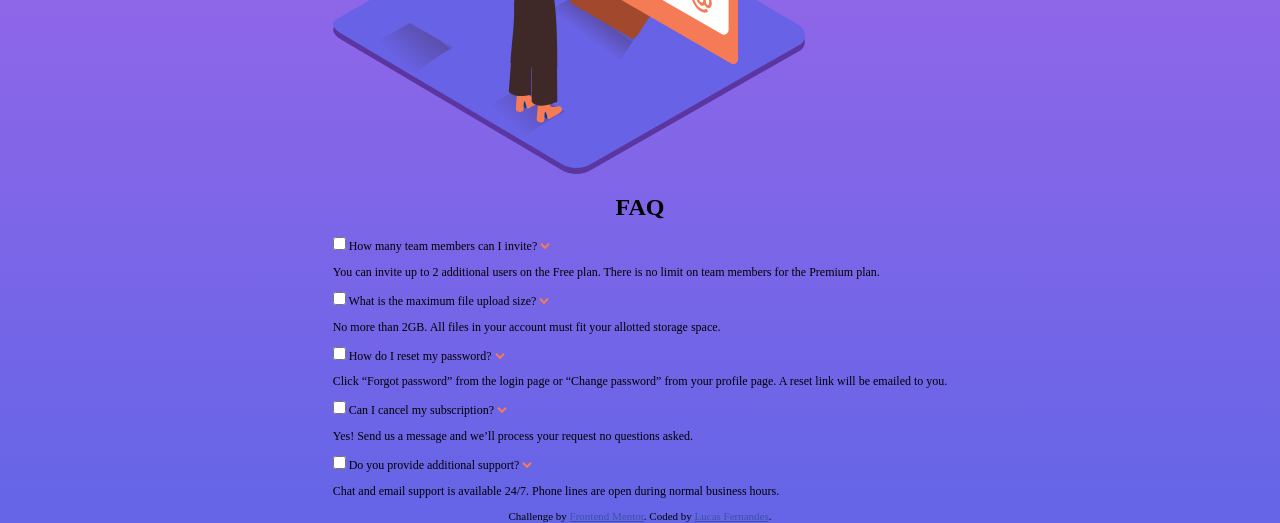
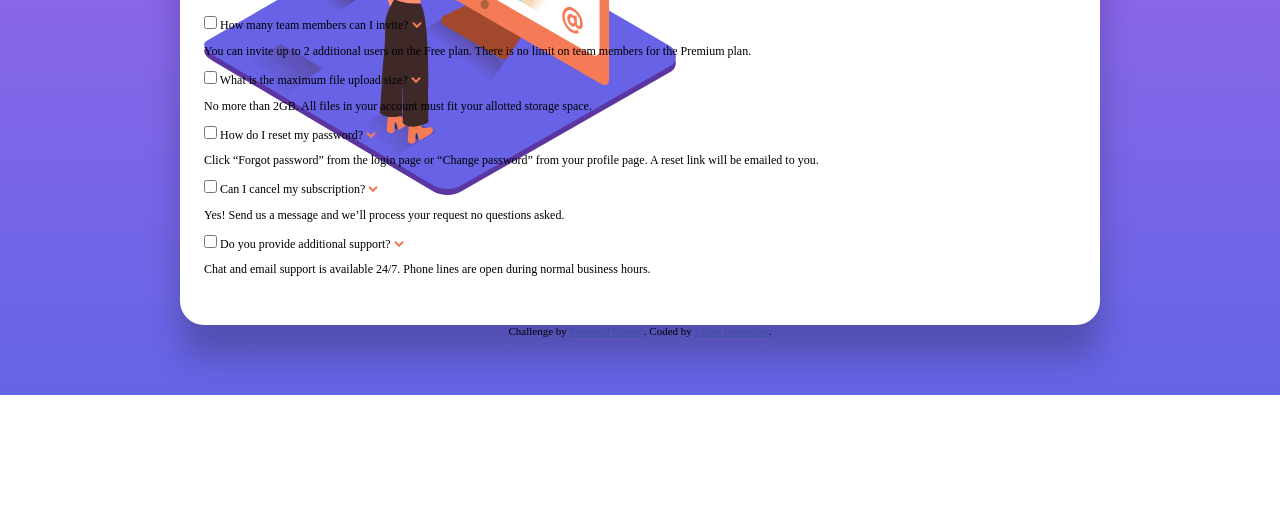
Before and after one commit to lucashtw/faq-accordion-card-main, a plain HTML site: page index.html in a window 1280 px wide. Shown: the part 405-928 px from the top of the page. After the commit the page ends 800 px from the top, so only its background shows below. Drawn offline with Linux system fonts and the light colour scheme.

Commit message:
construindo o css do main e seus filhos

```diff
--- a/css/style.css
+++ b/css/style.css
@@ -21,10 +21,6 @@
 }
 
 
-
-h1{
-    text-align: center;
-}
 @font-face{
     font-family: 'Kumbh Sans';
     font-weight: 400;
@@ -49,6 +45,49 @@ body{
 
     min-height: 100vh;
 }
+.main{
+    width: 87%;
+    max-width: 920px;
+    min-width: 326px;
+    position: relative;
+
+}
+.faq{
+    margin-top: 8rem;
+    padding: 1.5rem;
+    border-radius: 1.5rem;
+    box-shadow: 0 2rem 2rem rgba(29,30,53, .3);
+    background: #fff url(../images/bg-pattern-mobile.svg) no-repeat center 0;
+}
+.faq__mulher{
+    display: block;
+    height: 90px;
+}
+.img-caixa{
+    display: none;
+    position: absolute;
+    left: -90px;
+    top: 180px;
+    z-index: 10;
+}
+.faq__mulher-desktop{
+    position: relative;
+    bottom: 135px;
+    right: 8px;
+}
+.faq__titulo{
+    text-align: center;
+    font-size: 2rem;
+    margin-bottom: 2rem;
+}
+.faq__pergunta{
+    border-bottom: 1px solid var(--light-grayish-blue);
+    position: relative;
+}
+.faq__pergunta:last-child{
+    margin-bottom: 1.5rem;
+}
+
 
 
 
```
